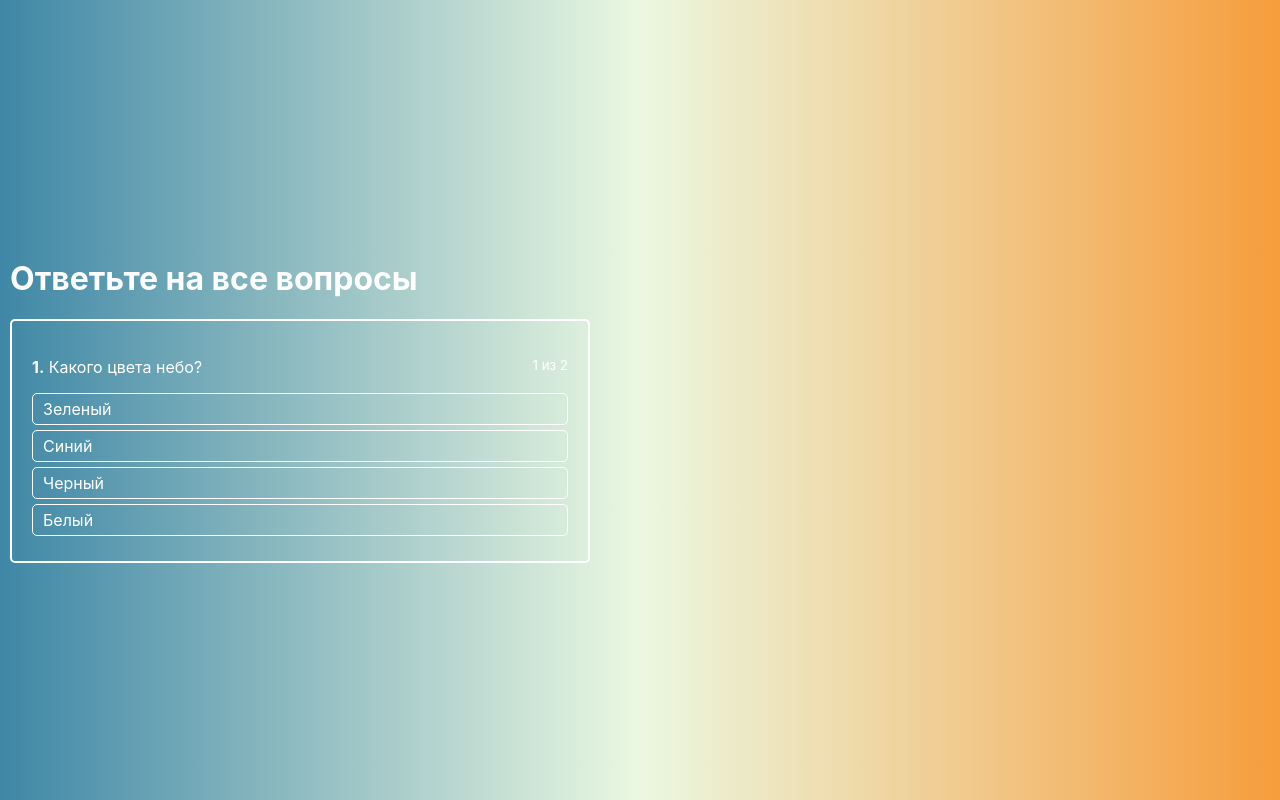
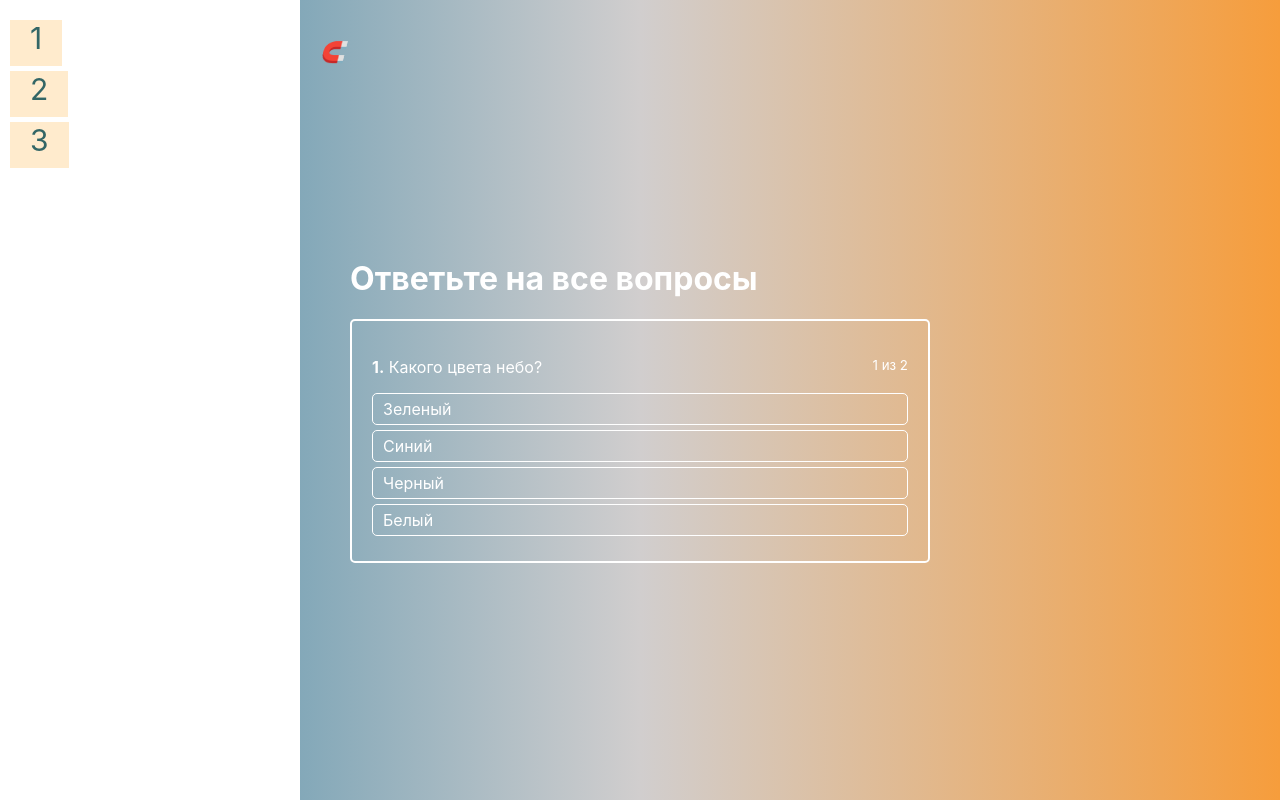
Before and after one commit to bambambarabam/quizapp-react, a React (Create React App) app: page / in a window 1280 px wide. Built offline with nearby package versions, Linux system fonts and the light colour scheme.

Commit message:
feat: добавить сайдбар

```diff
--- /dev/null
+++ b/src/components/Nav/Drawer/Drawer.css
@@ -0,0 +1,42 @@
+.drawer {
+    position: fixed;
+    left: 0;
+    top: 0;
+    bottom: 0;
+    width: 80%;
+    max-width: 300px;
+    padding: 20px 10px;
+    box-sizing: border-box;
+    background: #fff;
+    transform: translateX(0px);
+    transition: transform .22s ease-in;
+    z-index: 90;
+}
+
+.drawer_close {
+    transform: translateX(-300px);
+}
+
+.drawer__list {
+    list-style: none;
+    margin: 0;
+    padding: 0;
+}
+
+.drawer__item {
+    margin-bottom: 15px;
+}
+
+.drawer__link {
+    color: #336666;
+    font-size: 30px;
+    text-decoration: none;
+    background-color: blanchedalmond;
+    position: relative;
+    padding: 0 20px 10px 20px;
+    transition: opacity .3s;
+}
+
+.drawer__link:hover {
+    opacity: .7s;
+}
--- /dev/null
+++ b/src/components/Nav/Drawer/Drawer.js
@@ -0,0 +1,36 @@
+import React, { Component } from 'react';
+import '../Drawer/Drawer.css';
+
+const links = [
+    1, 2, 3
+]
+
+class Drawer extends Component {
+    renderLinks() {
+        return links.map((link, index) => {
+            return (
+                <li key={index} className='drawer__item'>
+                    <a className='drawer__link'>{link}</a>
+                </li>
+            )
+        })
+    }
+
+    render() {
+        const cls = ['drawer']
+
+        if (!this.props.isOpen) {
+            cls.push('drawer_close')
+        }
+
+        return (
+            <nav className={cls.join(' ')}>
+                <ul className='drawer__list'>
+                    {this.renderLinks()}
+                </ul>
+            </nav>
+        )
+    }
+}
+
+export default Drawer;
--- /dev/null
+++ b/src/components/Nav/MenuToggle/MenuToggle.css
@@ -0,0 +1,18 @@
+.menu-toggle {
+    position: fixed;
+    top: 40px;
+    left: 40px;
+    font-size: 20px;
+    cursor: pointer;
+    color: #fff;
+    transition: all .22s ease-in;
+    z-index: 100;
+}
+
+.menu-toggle:hover {
+    opacity: .7;
+}
+
+.opened {
+    left: 320px
+}
--- /dev/null
+++ b/src/components/Nav/MenuToggle/MenuToggle.js
@@ -0,0 +1,25 @@
+import React from 'react';
+import './MenuToggle.css';
+
+const MenuToggle = ({ onToggle, isOpen }) => {
+    const cls = [
+        'menu-toggle'
+    ]
+
+    const item = []
+
+    if (isOpen) {
+        item.push('🧲')
+        cls.push('opened')
+    } else {
+        item.push('💎')
+    }
+
+    return (
+        <i className={cls.join(' ')}
+            onClick={onToggle}
+        >{item}</i>
+    )
+}
+
+export default MenuToggle;
--- a/src/components/UI/Button/Button.css
+++ b/src/components/UI/Button/Button.css
@@ -12,6 +12,10 @@
 
 .button:focus {
     outline: none;
+}
+
+.button:hover {
+    border: 1px solid #ccc;
 }
 
 .button:active {
--- a/src/containers/Quiz/Quiz.css
+++ b/src/containers/Quiz/Quiz.css
@@ -2,10 +2,9 @@
     display: flex;
     justify-content: center;
     flex-direction: column;
-    /* padding-top: 100px; */
     flex-grow: 1;
     width: 100%;
-    background: linear-gradient(0.25turn, #3f87a6, #ebf8e1, #f69d3c);
+    background: linear-gradient(0.25turn, #3f87a6, #d1cece, #f69d3c);
 }
 
 .quiz__header {
@@ -15,4 +14,5 @@
 
 .quiz__wrapper{
     width: 600px;
+    align-self: center;
 }
--- a/src/hoc/Layout/Layout.js
+++ b/src/hoc/Layout/Layout.js
@@ -1,11 +1,23 @@
-import React from 'react';
+import React, { useState } from 'react';
 import './Layout.css';
+import MenuToggle from '../../components/Nav/MenuToggle/MenuToggle';
+import Drawer from '../../components/Nav/Drawer/Drawer';
 
-const Layout = (props) => {
+const Layout = ({ children }) => {
+    const [isMenuOpened, setMenuOpened] = useState([]);
+    const toggleMenuHandler = () => setMenuOpened(!isMenuOpened);
+
     return (
-        <div className='layout'>
+        <div className='layout' >
+            <Drawer
+                isOpen={isMenuOpened}
+            />
+            <MenuToggle
+                onToggle={toggleMenuHandler}
+                isOpen={isMenuOpened}
+            />
             <main className='layout__main'>
-                {props.children}
+                {children}
             </main>
         </div>
     )
```
Also changed, not shown: 1 other file (tests, documents, lock files or other folders).
